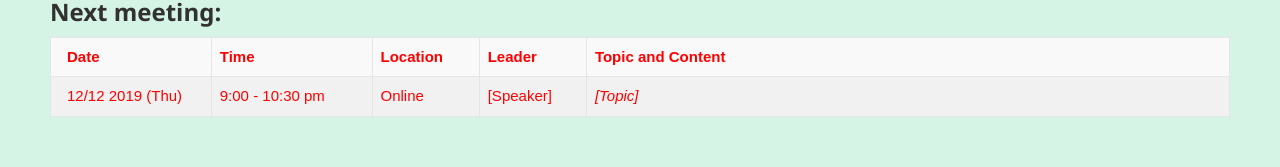
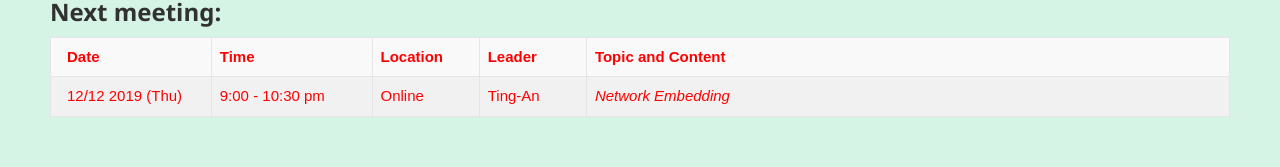
Before and after one commit to shaohengko/old-website-backup, a plain HTML site: page studygroup/index.html in a window 1280 px wide. Both pictures are taken after a click on the element "Graph Neural Networks Study Group". Shown: the part 514-681 px from the top of the page. Drawn offline with nearby package versions, Linux system fonts and the light colour scheme.

Commit message:
update study group

```diff
--- a/studygroup/index.html
+++ b/studygroup/index.html
@@ -248,8 +248,8 @@ table {
           <td>12/12 2019 (Thu)</td>
           <td>9:00 - 10:30 pm</td>
           <td>Online</td>
-          <td>[Speaker]</td>
-          <td><I>[Topic]</I></a></td>
+          <td>Ting-An</td>
+          <td><I>Network Embedding</I></a></td>
         </tr>
       </table>
     </div>
```
